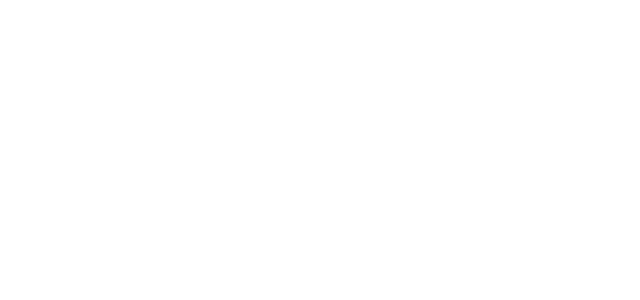
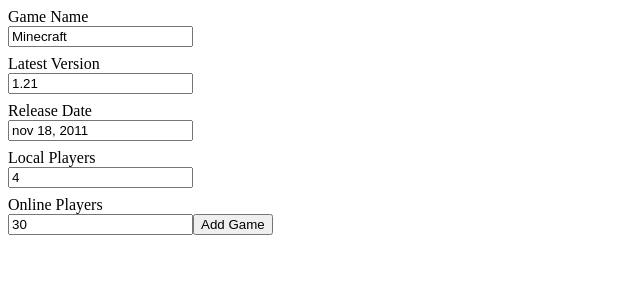
Before and after one commit to 0883634/Liam_Jones_Learning_AngularF26, an Angular app: page /games/edit/1 in a window 1280 px wide. Before the commit this address led to /. Shown: the top 300 px of the page, without its empty margins (0-640 px from the left). Built offline with nearby package versions, Linux system fonts and the light colour scheme.

Commit message:
completed the form

```diff
--- /dev/null
+++ b/src/app/game-form/game-form.css
@@ -0,0 +1,11 @@
+label {
+  display: block;
+}
+
+input {
+  margin-bottom: 0.5rem;
+}
+
+p {
+  color: red;
+}
--- /dev/null
+++ b/src/app/game-form/game-form.html
@@ -0,0 +1,33 @@
+<form [formGroup]="gameForm" (ngSubmit)="onSubmit()">
+
+  <label for="name">Game Name</label>
+  <input id="name" type="text" formControlName="name">
+  @if (
+    gameForm.controls.name.touched && gameForm.controls.name.hasError('required')) {
+    <p>A game name is required.</p>
+  }
+
+  @if (
+    gameForm.controls.name.touched && gameForm.controls.name.hasError('minlength')) {
+    <p>...you did not find a game that is a single character long.</p>
+  }
+
+  <label for="latestVer">Latest Version</label>
+  <input id="latestVer" type="number" formControlName="latestVer">
+
+  <label for="releaseDate">Release Date</label>
+  <input id="releaseDate" type="text" formControlName="releaseDate">
+
+  <label for="localPlayers">Local Players</label>
+  <input id="localPlayers" type="number" formControlName="localPlayers">
+  @if (
+    gameForm.controls.localPlayers.touched && gameForm.controls.localPlayers.hasError('required')) {
+    <p>The number of local players is required</p>
+  }
+
+  <label for="onlinePlayers">Online Players</label>
+  <input id="onlinePlayers" type="number" formControlName="onlinePlayers">
+
+  <button type="submit" [disabled]="gameForm.invalid">Add Game</button>
+
+</form>
--- /dev/null
+++ b/src/app/game-form/game-form.ts
@@ -0,0 +1,67 @@
+import { Component, effect, inject, input } from '@angular/core';
+import { FormBuilder, ReactiveFormsModule, Validators } from '@angular/forms';
+import { GameCollection } from '../services/game-collection';
+
+
+@Component({
+  imports: [ReactiveFormsModule],
+  selector: 'app-game-form',
+  styleUrl: './game-form.css',
+  templateUrl: './game-form.html',
+})
+export class GameForm {
+  id = input<number>();
+  private fb = inject(FormBuilder);
+  private gameCollection = inject(GameCollection);
+
+  gameForm = this.fb.nonNullable.group({
+    name: ['', [Validators.required, Validators.minLength(2)]],
+    latestVer: [1.0],
+    releaseDate: [''],
+    localPlayers: [1, Validators.required],
+    onlinePlayers: [0],
+  });
+
+  constructor() {
+    effect(() => {
+      const id = this.id();
+
+      if (id === undefined) {
+        return;
+      }
+
+      const game = this.gameCollection.getGameById(Number(id));
+
+      if (game) {
+        this.gameForm.patchValue({
+          name: game.name,
+          latestVer: game.latestVer,
+          releaseDate: game.releaseDate,
+          localPlayers: game.localPlayers,
+          onlinePlayers: game.onlinePlayers ?? 0,
+        });
+      }
+    });
+  }
+
+  onSubmit(): void {
+    console.log('submit clicked');
+    console.log('valid?', this.gameForm.valid);
+    if (this.gameForm.invalid) {
+      return;
+    }
+
+    const value = this.gameForm.getRawValue();
+
+    this.gameCollection.addGame({
+      id: Date.now(),
+      ...value,
+    });
+
+    this.gameForm.reset({
+      latestVer: 1.0,
+      localPlayers: 1,
+      onlinePlayers: 0,
+    });
+  }
+}
--- a/src/app/services/game-collection.ts
+++ b/src/app/services/game-collection.ts
@@ -84,6 +84,10 @@ export class GameCollection {
     this.games.update((list) => list.filter((game) => game.id !== id));
   }
 
+  getGameById(id: number): Game | undefined {
+    return this.games().find((game) => game.id === id);
+  }
+
   addGame(newGame: Game): void {
     this.games.update((list) => [...list, newGame]);
   }
```
Also changed, not shown: src/app/app.routes.ts (+10 -0 lines), 1 other file (tests, documents, lock files or other folders).
